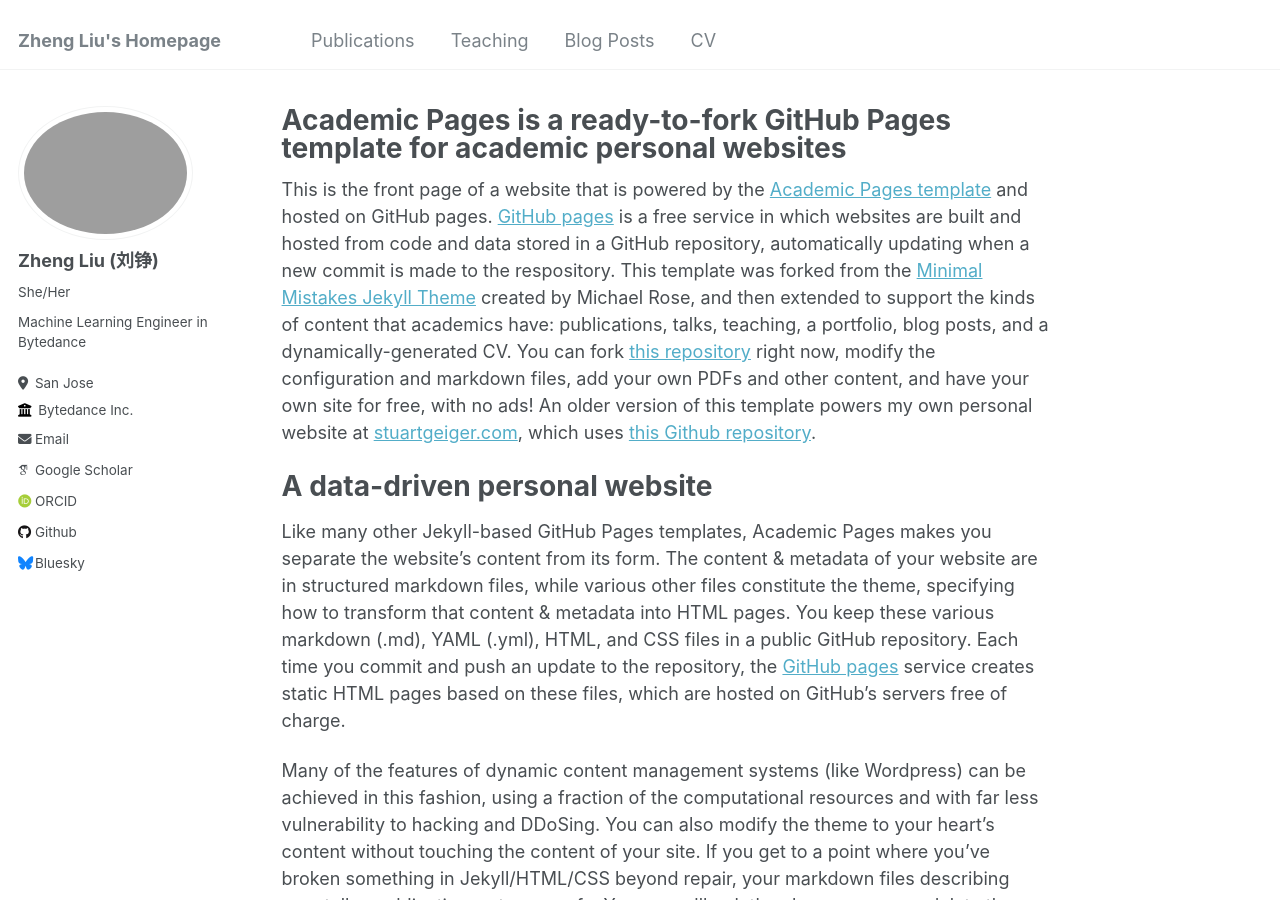
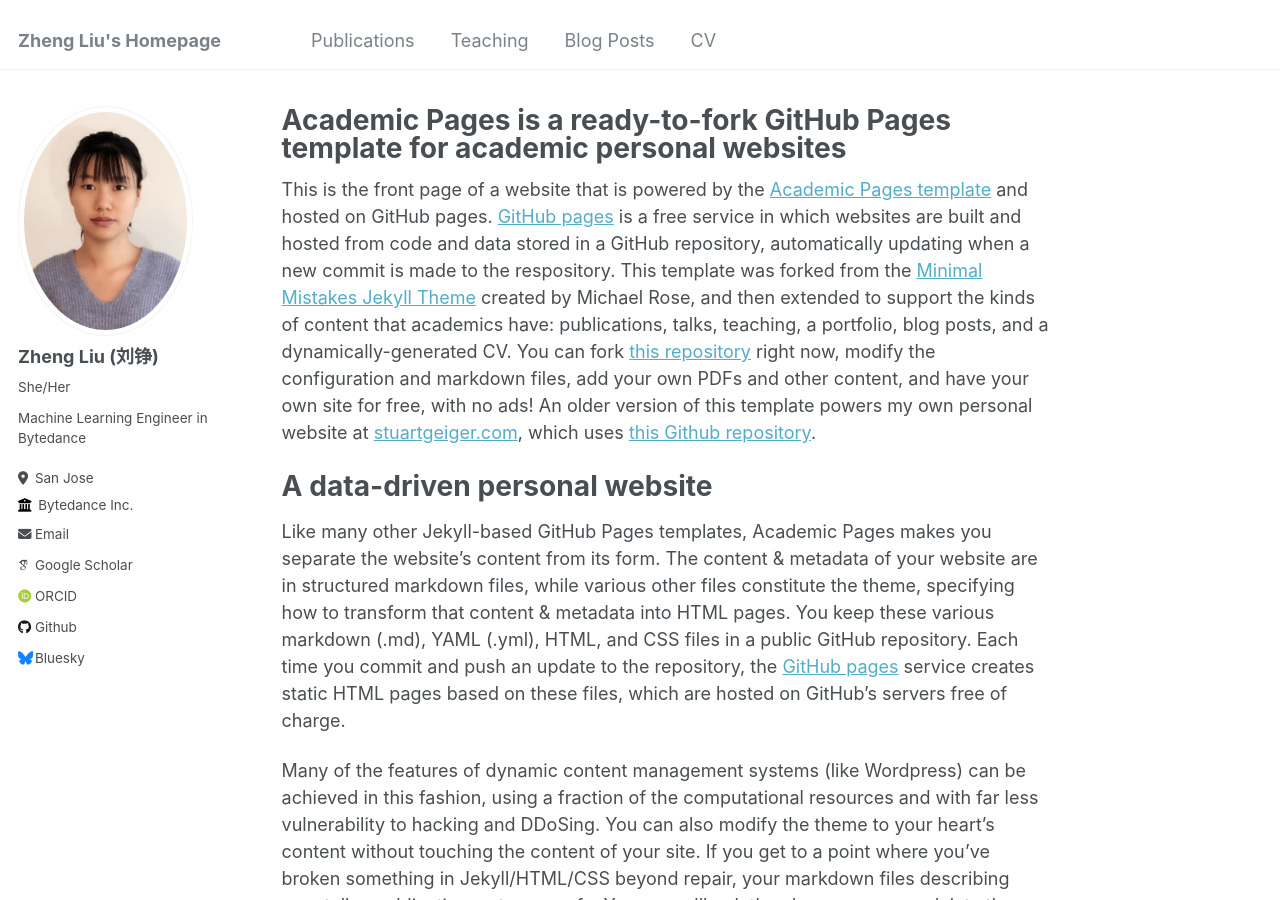
Before and after one commit to ErikaLiu/-ErikaLiu.github.io, a Jekyll site: the page built from _pages/about.md, in a window 1280 px wide and 900 px high. Built offline with Jekyll 4.4.1, drawn with Linux system fonts in a browser that asks for light colours; some web fonts are replaced.

Commit message:
Update _config.yml

```diff
--- a/_config.yml
+++ b/_config.yml
@@ -21,7 +21,7 @@ repository               : "ZhengLiu212/ZhengLiu212.github.io"
 #               Additional customization can be done by editing /_includes/author-profile.html
 author:
   # Biographic information
-  avatar           : "IMG_1143.jpg"
+  avatar           : "Picture1.jpg"
   name             : "Zheng Liu (刘铮)"
   pronouns         : "She/Her"
   bio              : "Machine Learning Engineer in Bytedance"
```
